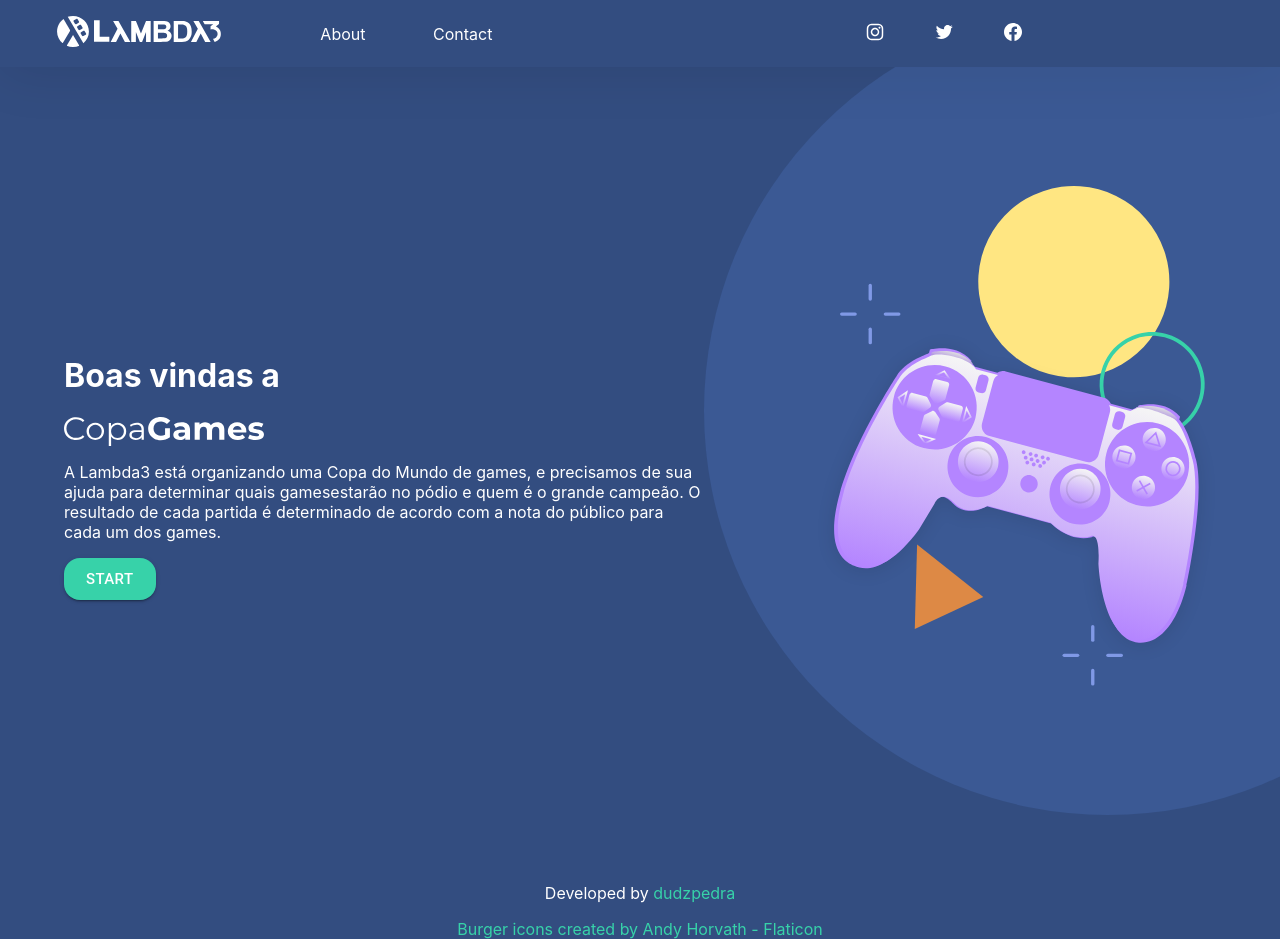
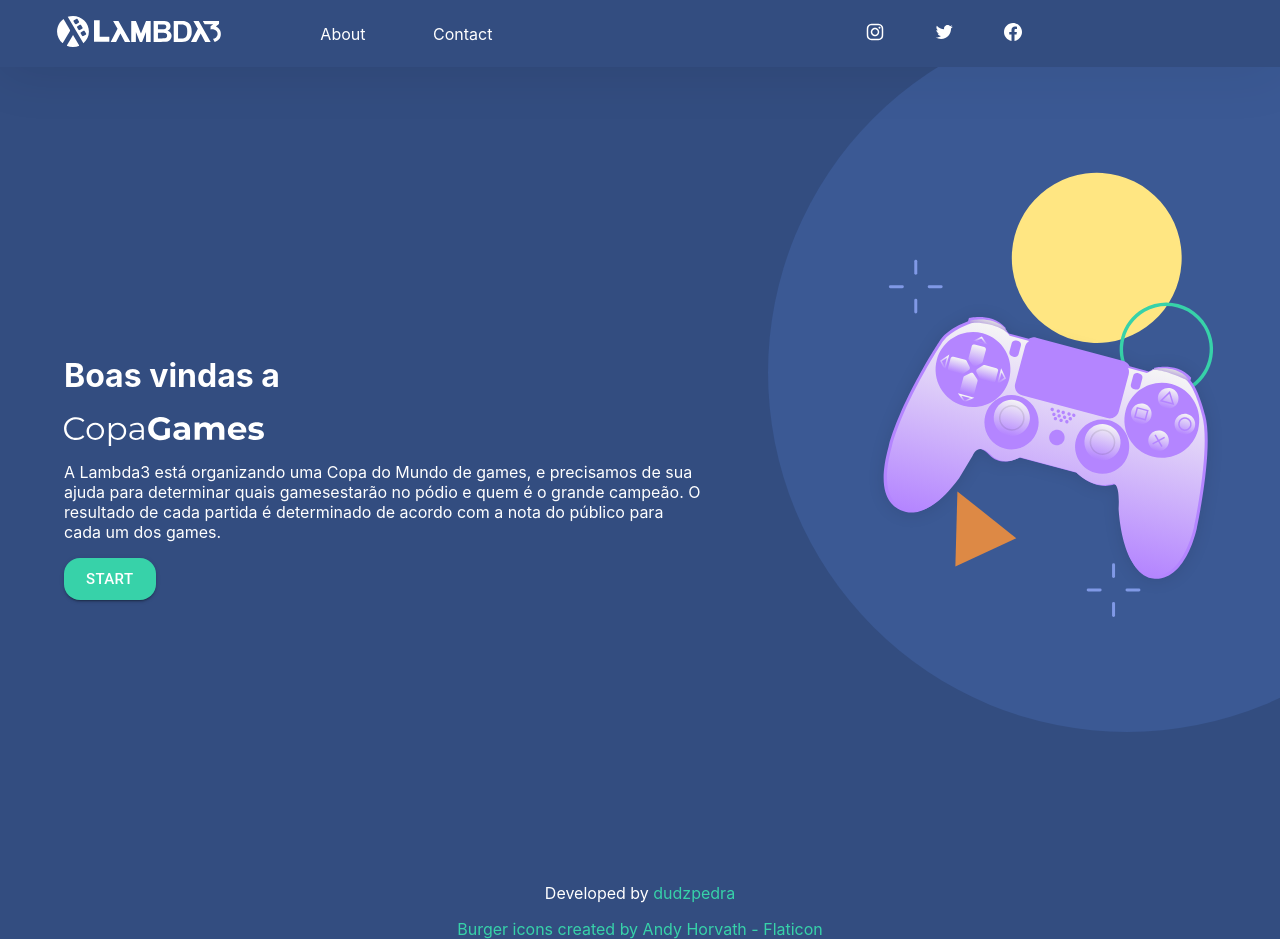
Before and after one commit to dudzpedra/copa-games-react, a React (Create React App) app: page / in a window 1280 px wide. Built offline with nearby package versions, Linux system fonts and the light colour scheme.

Commit message:
fixed logo style at home route

```diff
--- a/src/styles/home.css
+++ b/src/styles/home.css
@@ -19,7 +19,7 @@
     position: absolute;
     top: 0;
     right: 0;
-    max-width: 45%;
+    max-width: 40%;
 }
 
 @media (max-width: 375px) {
```
